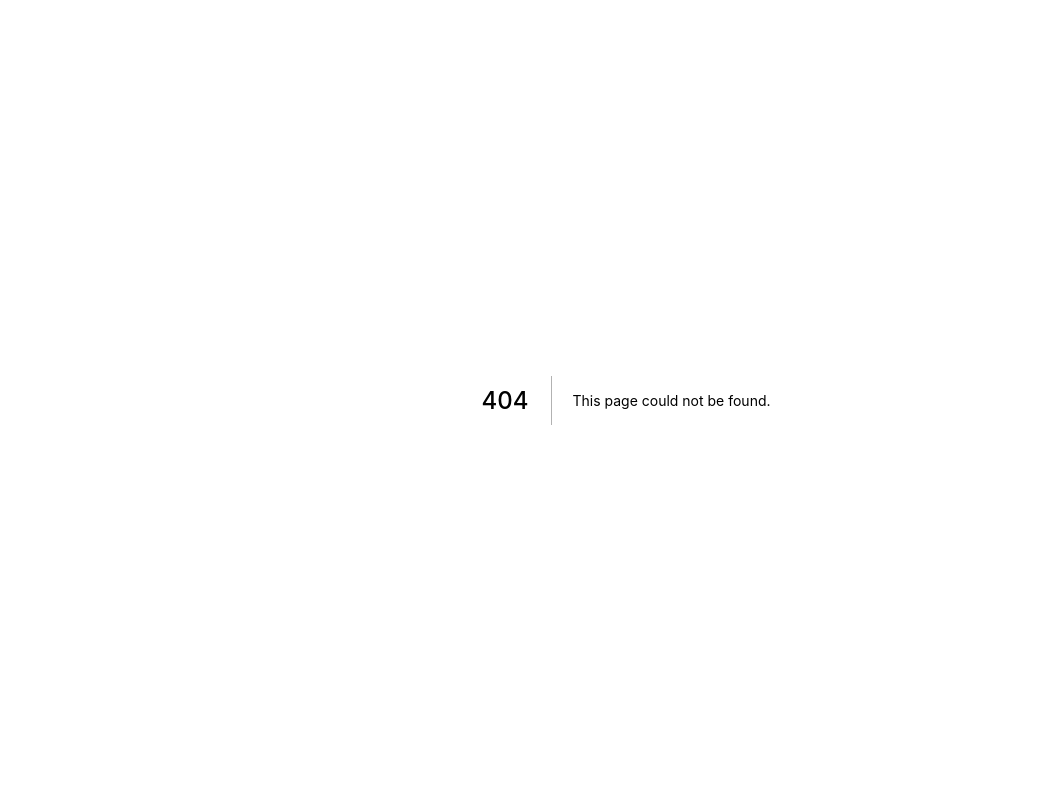
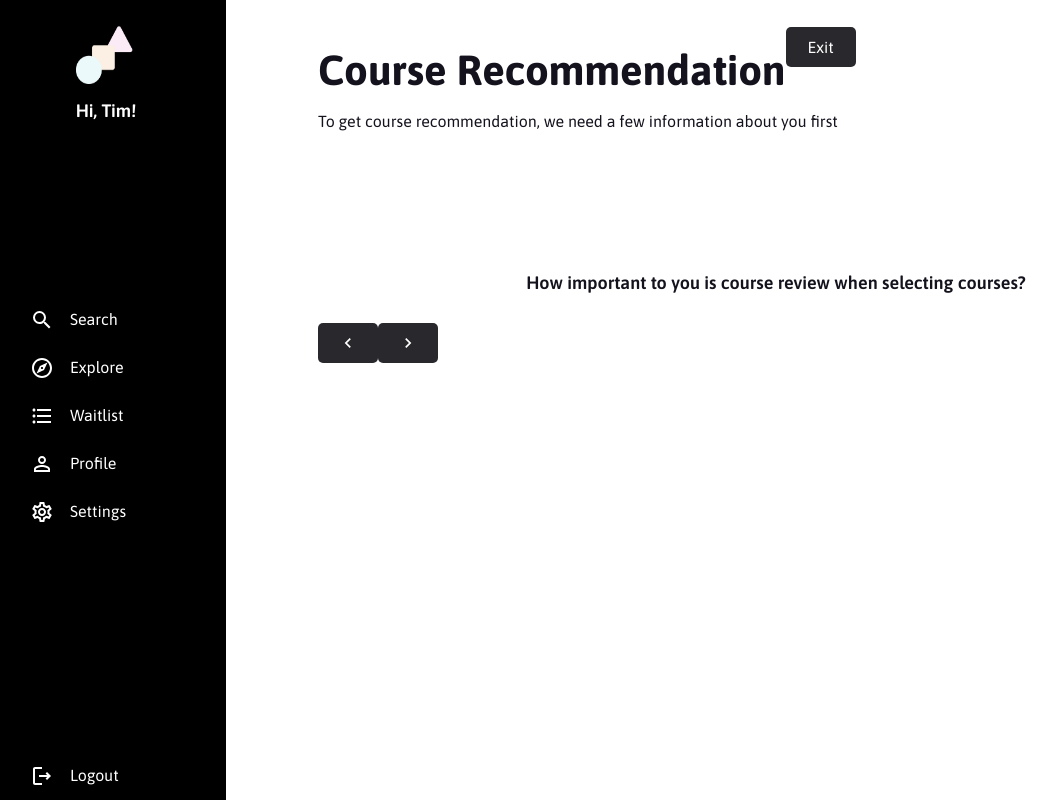
Before and after one commit to alxfngg/test-class-fe2, a Next.js app: page /explore/1 in a window 1280 px wide. Before the commit this address had no page. Shown: the whole page, without its empty margins (14-1071 px from the left). Built offline with nearby package versions, Linux system fonts and the light colour scheme.

Commit message:
linked all sidenavbar and card

```diff
--- /dev/null
+++ b/pages/explore/[survey].jsx
@@ -0,0 +1,51 @@
+/* eslint-disable react/react-in-jsx-scope */
+import Head from 'next/head';
+import { MdKeyboardArrowLeft, MdKeyboardArrowRight } from 'react-icons/md';
+import styles from '../../styles/ExploreSurvey.module.css';
+import SideNavbar from '../../components/SideNavbar';
+import {
+  H2, H4, B1,
+} from '../../components/ui/typography';
+
+export default function ExploreSurvey() {
+  return (
+    <div className={styles.container}>
+      <Head>
+        <title>Classy</title>
+        <meta name="description" content="class selection made easy" />
+        <link rel="icon" href="/favicon.ico" />
+      </Head>
+
+      <SideNavbar />
+
+      <div className={styles.header}>
+        <H2 className={styles.title}>
+          Course Recommendation
+        </H2>
+
+        <button type="button" onClick="window.location.href='./survey';" className={styles.exitbutton}>
+          <B1 color="white">Exit</B1>
+        </button>
+      </div>
+
+      <B1>
+        To get course recommendation, we need a few information about you first
+      </B1>
+
+      <H4 className={styles.question}>
+        How important to you is course review when selecting courses?
+      </H4>
+
+      <div className={styles.footer}>
+        <button type="button" onClick="window.location.href='./survey';" className={styles.button}>
+          <MdKeyboardArrowLeft />
+        </button>
+
+        <button type="button" onClick="window.location.href='./survey';" className={styles.button}>
+          <MdKeyboardArrowRight />
+        </button>
+      </div>
+
+    </div>
+  );
+}
```
